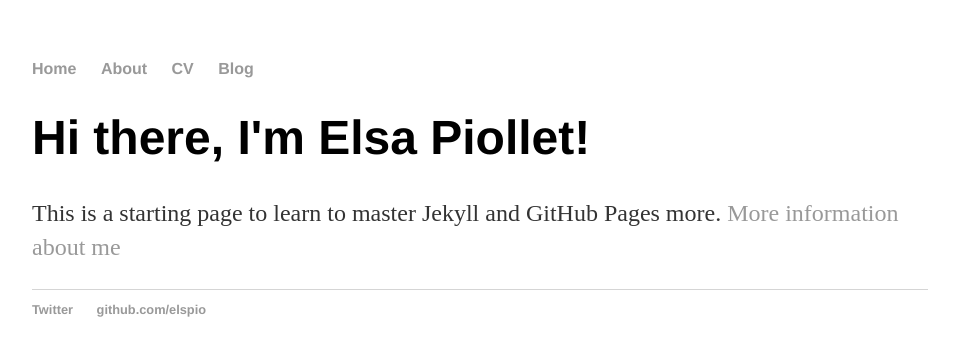
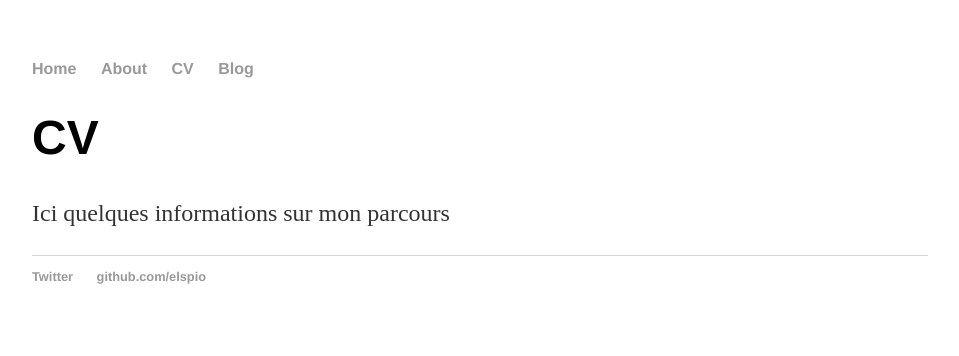
Before and after one commit to elspio/elspio.github.io, a Jekyll site: the page built from cv/index.html, in a window 1280 px wide. Shown: the top 356 px of the page, without its empty margins (160-1119 px from the left). Built offline with Jekyll 4.4.1, drawn with Linux system fonts in a browser that asks for light colours.

Commit message:
modif index

```diff
--- a/blog/index.html
+++ b/blog/index.html
@@ -1,6 +1,6 @@
 ---
 layout: default
-title: Coder, decoder: notes de blog
+title: Blog
 ---
 	<h1>{{ page.title }}</h1>
 	<ul class="posts">
--- a/cv/index.html
+++ b/cv/index.html
@@ -1,8 +1,8 @@
 ---
 layout: default
-title: Elsa Piollet
+title: Elsa Piollet - CV
 ---
 <div class="blurb">
-	<h1>Hi there, I'm Elsa Piollet!</h1>
-	<p>This is a starting page to learn to master Jekyll and GitHub Pages more. <a href="/about">More information about me</a></p>
+	<h1>CV</h1>
+	<p>Ici quelques informations sur mon parcours</p>
 </div><!-- /.blurb -->
```
